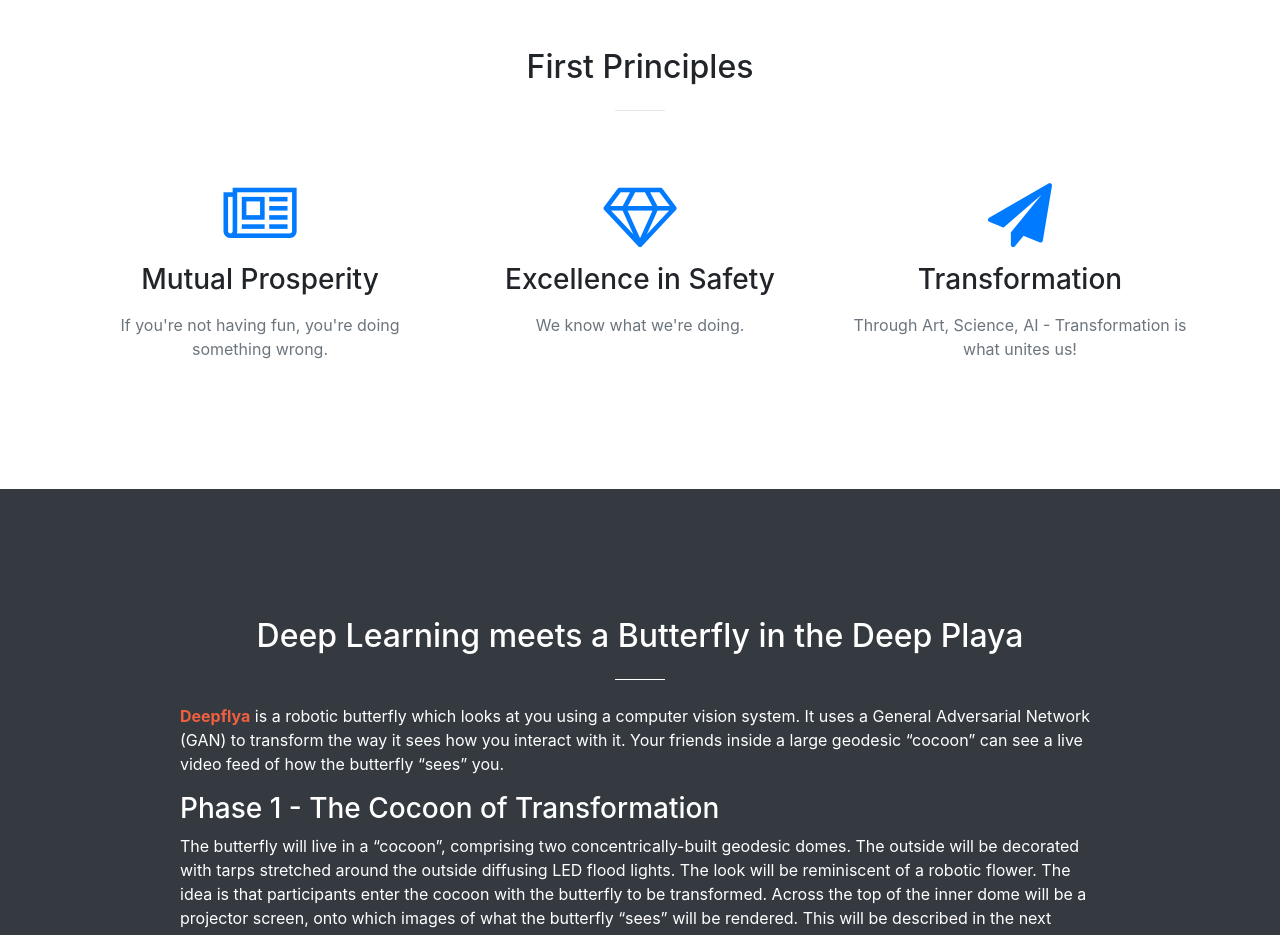
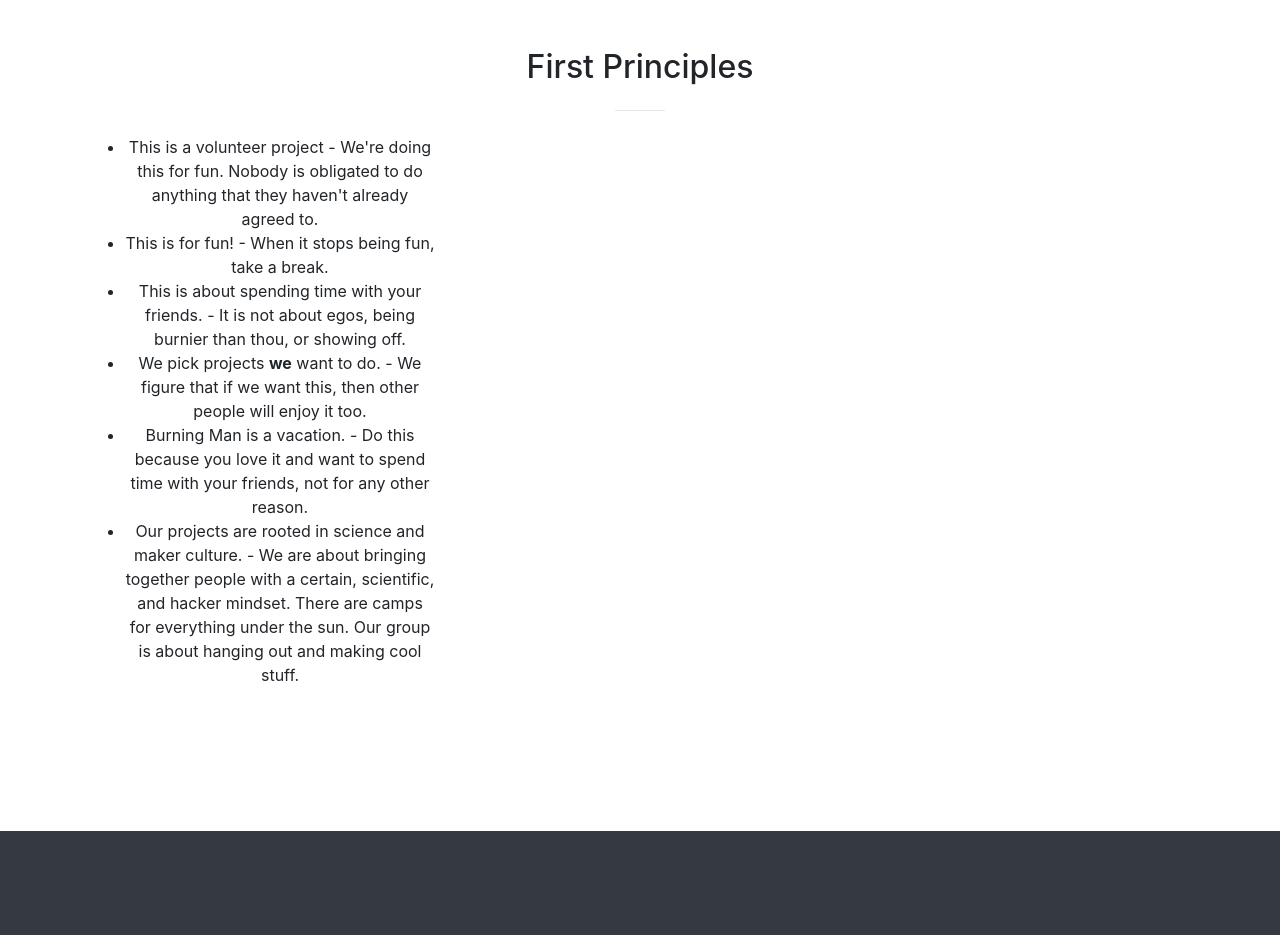
Before and after one commit to BlackRockRobotics/blackrockrobotics.github.io, a website with bundled scripts: page index.html in a window 1280 px wide. Shown: the part 880-1815 px from the top of the page. Built offline with nearby package versions, Linux system fonts and the light colour scheme; files whose address does not match are found by name.

Commit message:
Update index.html

```diff
--- a/index.html
+++ b/index.html
@@ -102,25 +102,17 @@
       <div class="container">
         <div class="row">
           <div class="col-lg-4 col-md-8 text-center">
-            <div class="service-box mt-5 mx-auto">
-              <i class="fa fa-4x fa-newspaper-o text-primary mb-3 sr-icons"></i>
-              <h3 class="mb-3">Mutual Prosperity</h3>
-              <p class="text-muted mb-0">If you're not having fun, you're doing something wrong.</p>
-            </div>
-          </div>
-          <div class="col-lg-4 col-md-8 text-center">
-            <div class="service-box mt-5 mx-auto">
-              <i class="fa fa-4x fa-diamond text-primary mb-3 sr-icons"></i>
-              <h3 class="mb-3">Excellence in Safety</h3>
-              <p class="text-muted mb-0">We know what we're doing.</p>
-            </div>
-          </div>
-          <div class="col-lg-4 col-md-8 text-center">
-            <div class="service-box mt-5 mx-auto">
-              <i class="fa fa-4x fa-paper-plane text-primary mb-3 sr-icons"></i>
-              <h3 class="mb-3">Transformation</h3>
-              <p class="text-muted mb-0">Through Art, Science, AI - Transformation is what unites us!</p>
-            </div>
+
+             <ul>
+              <li>This is a volunteer project - We're doing this for fun. Nobody is obligated to do anything that they haven't already agreed to.</li>
+              <li>This is for fun! - When it stops being fun, take a break.</li>
+              <li>This is about spending time with your friends. - It is not about egos, being burnier than thou, or showing off.</li>
+              <li>We pick projects <b>we</b> want to do. - We figure that if we want this, then other people will enjoy it too.</li>
+              <li>Burning Man is a vacation. - Do this because you love it and want to spend time with your friends, not for any other reason.</li>
+              <li>Our projects are rooted in science and maker culture. - We are about bringing together people with a certain, scientific, and hacker mindset. There are camps for everything under the sun. Our group is about hanging out and making cool stuff.</li>
+            </ul>
+
+
           </div>
           <!-- <div class="col-lg-3 col-md-6 text-center">
             <div class="service-box mt-5 mx-auto">
```
